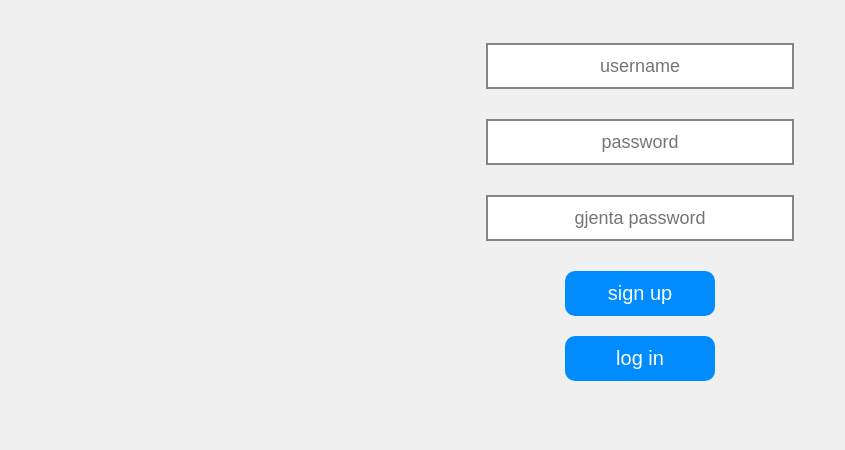
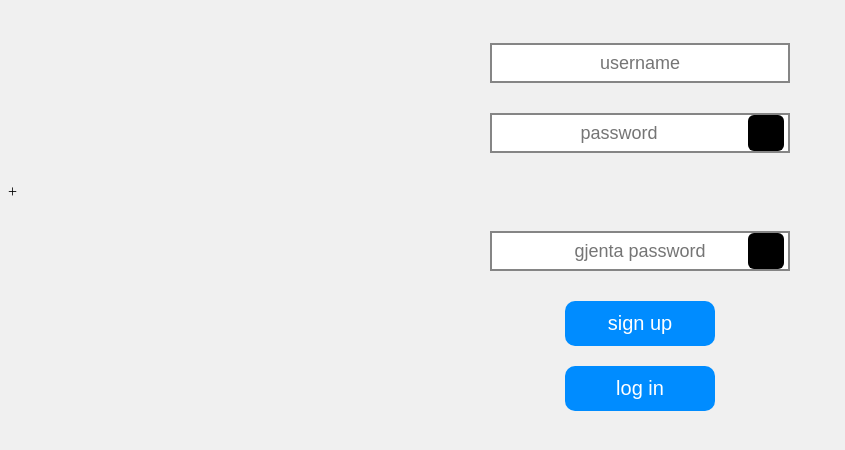
Before and after one commit to xsvtget/Skolekantina, a website built with Parcel: page templates/martynas_log_in/martynas_sign_in.html in a window 1280 px wide. Shown: the part 128-578 px from the top of the page, without its empty margins (0-845 px from the left). Built offline with nearby package versions, Linux system fonts and the light colour scheme.

Commit message:
se passord

```diff
--- a/static/css/martynas.css
+++ b/static/css/martynas.css
@@ -8,9 +8,11 @@
             height: 40px;
             font-size: 18px;
             text-align: center;
+            text-align: left 20px;
             border: 2px solid #858585ff;
             font-family: Arial, sans-serif;
             transition: border 0.4s;
+            box-sizing: border-box;
         }
         .brukernavn:hover {
             border: 2px solid #000;
@@ -25,10 +27,43 @@
             border: 2px solid #858585ff;
             font-family: Arial, sans-serif;
             transition: border 0.4s;
+            box-sizing: border-box;
         }
         .passord:hover {
             border: 2px solid #000;
         }
+        .password-wrapper{
+            position: relative;
+            width: 300px;
+            margin: 30px auto;
+            box-sizing: border-box;
+        }
+        .password-wrapper .passord{
+            width: 100%;
+            margin: 0;
+            padding-right: 44px;
+            box-sizing: border-box;
+            height: 40px;
+            font-size: 18px;
+        }
+        .password-wrapper .sepassord{
+            position: absolute;
+            right: 6px;
+            top: 50%;
+            transform: translateY(-50%);
+            width: 36px;
+            height: 36px;
+            border-radius: 6px;
+            background: #000;
+            color: #fff;
+            border: none;
+            cursor: pointer;
+            display: flex;
+            align-items: center;
+            justify-content: center;
+        }
+
+
         h1 {
             text-align: center;
             font-family: old english text mt;
@@ -77,16 +112,9 @@
             border: 2px solid #858585ff;
             font-family: Arial, sans-serif;
             transition: border 0.4s;
-        }
-        .sepassord {
-            display: block;
-            margin: 10px auto 20px auto;
-            width: 40px;
-            height: 40px;
-            font-size: 20px;
-            background-color: #000000;
-            border: none;
-            border-radius: 10px;
-            cursor: pointer;
+            box-sizing: border-box;
 
         }
+        .passord2:hover {
+            border: 2px solid #000;
+        }
--- a/templates/martynas_log_in/martynas_sign_in.html
+++ b/templates/martynas_log_in/martynas_sign_in.html
@@ -10,11 +10,19 @@
     <h1> sign in </h1>
 
     <link rel="stylesheet" href="/static/css/martynas.css">
+    <href="templates/martynas_log_in/martynas.html">
 
     <form id="form">
         <input type="text" class="brukernavn"  name="brukernavn" placeholder="username" />
-        <input type="password" class="passord" name="passord" placeholder="password" />
-        <input type="password" class="passord2" name="passord2" placeholder="gjenta password" />
+        <div class="password-wrapper">
+            <input type="password" class="passord" name="passord" placeholder="password" />
+            <button class="sepassord" type="button" onclick="sepassord()"></button>
+        </div>
++
+        <div class="password-wrapper">
+            <input type="password" class="passord2" name="passord2" placeholder="gjenta password" />
+            <button class="sepassord" type="button" onclick="sepassord2()"></button>
+        </div>
         <button class="h2" type="button" onclick="register()">sign up</button>
         <button class="h2" type="button" onclick="login()">log in</button>
 
@@ -22,6 +30,22 @@
     <script>
         function login(){
             window.location.href = "{{ url_for('home') }}";
+        }
+        function sepassord(){
+            const passordInput = document.querySelector(".passord");
+            if (passordInput.type === "password") {
+                passordInput.type = "text";
+            } else {
+                passordInput.type = "password";
+            }
+        }
+        function sepassord2(){
+            const passordInput = document.querySelector(".passord2");
+            if (passordInput.type === "password") {
+                passordInput.type = "text";
+            } else {
+                passordInput.type = "password";
+            }
         }
 
 
@@ -55,6 +79,7 @@
 
     </script>
 
+
 </body>
 
 </html>
```
Also changed, not shown: templates/martynas_log_in/martynas.html (+4 -2 lines).
